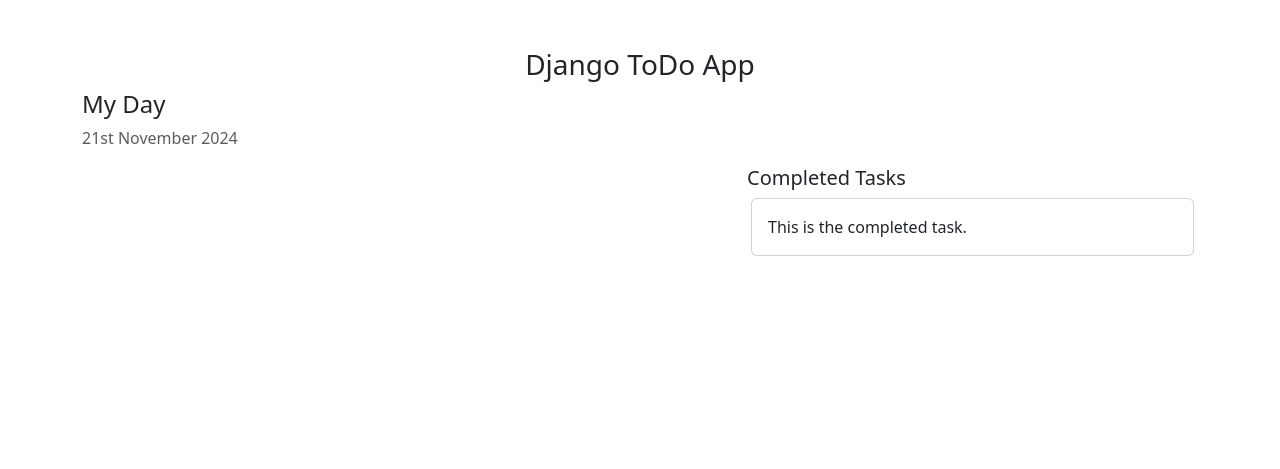
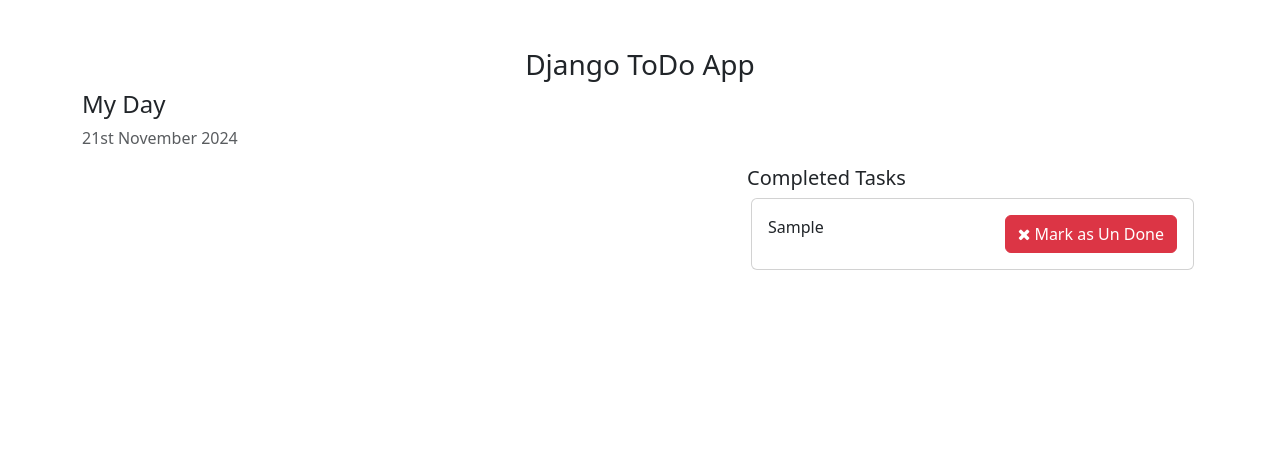
Before and after one commit to udipikiran/todo_learn, a Django app: page / in a window 1280 px wide. Shown: the top 469 px of the page. Run offline with Django 5.2, Linux system fonts and the light colour scheme; tables that the repository leaves empty hold one stand-in row (values such as "Sample post").

Commit message:
Updated with new features like mark as done and mark as undone

```diff
--- a/templates/home.html
+++ b/templates/home.html
@@ -34,9 +34,11 @@
                 {% for task in tasks %}
                 <div class="card m-1">
                     <div class="card-body">
-                        {{task.task}}
+                        {{task.task}} PK - {{task.pk}}
                         <span style="position: relative; float: right;">
-                            <a class="btn btn-success"><i class="fa fa-check"></i> Mark as Done</a>
+                            <a href="{% url 'mark_as_done' task.pk %}" class="btn btn-success"><i
+                                    class="fa fa-check"></i>
+                                Mark as Done</a>
                             <a class="btn btn-danger"><i class="fa fa-trash"></i></a>
                             <a class="btn btn-primary"><i class="fa fa-pencil"></i></a>
                         </span>
@@ -47,11 +49,18 @@
             <div class="col-md-5 col-lg-5">
                 <h5>Completed Tasks</h5>
                 <!-- List of all the tasks that have completed -->
+                {% for task in completed_tasks %}
                 <div class="card m-1">
                     <div class="card-body">
-                        This is the completed task.
+                        {{task.task}}
+                        <span style="position: relative; float: right;">
+                            <a href="{% url 'mark_as_undone' task.pk %}" class="btn btn-danger"><i
+                                    class="fa fa-close"></i>
+                                Mark as Un Done</a>
+                        </span>
                     </div>
                 </div>
+                {% endfor %}
             </div>
         </div>
         <div class="row">
--- a/todo/urls.py
+++ b/todo/urls.py
@@ -2,5 +2,7 @@
 from . import views
 
 urlpatterns = [
-    path("addTask/", views.addTask, name='addTask'),
+    path("addTask/", views.addTask, name="addTask"),
+    path("mark_as_done/<int:pk>/", views.mark_as_done, name="mark_as_done"),
+    path("mark_as_undone/<int:pk>/", views.mark_as_undone, name="mark_as_undone")
 ]
--- a/todo_main/views.py
+++ b/todo_main/views.py
@@ -4,8 +4,10 @@
 
 def home(request):
     tasks = Task.objects.filter(is_completed=False).order_by('-updated_at')
+    complted_tasks = Task.objects.filter(is_completed=True)
     context = {
         'tasks': tasks,
+        'completed_tasks':complted_tasks,
     }
     print(tasks)
     return render(request, 'home.html', context)
```
Also changed, not shown: todo/views.py (+13 -1 lines).
